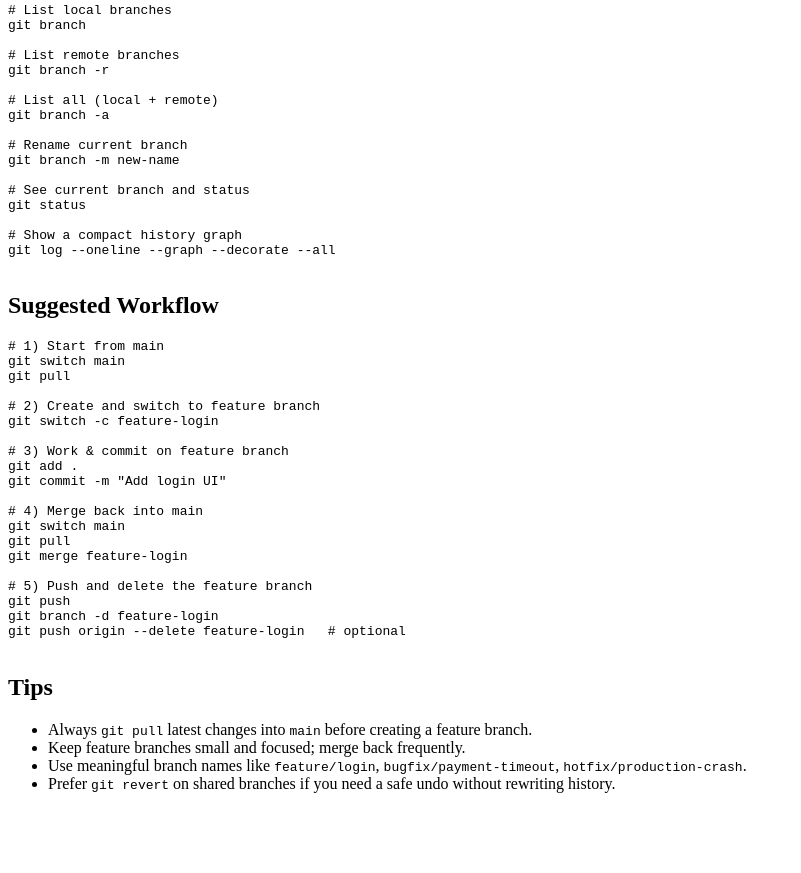
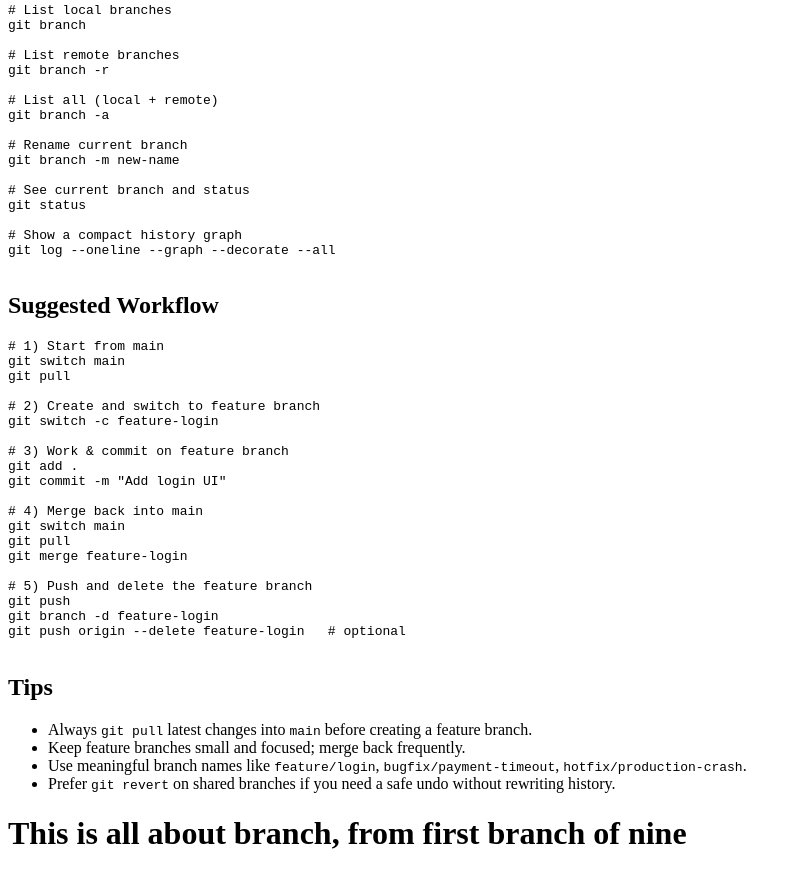
Before and after one commit to Harshal-Khairnar01/git-command, a plain HTML site: page 9ninth.html in a window 1280 px wide. Shown: the part 2187-3060 px from the top of the page, without its empty margins (0-801 px from the left). Before the commit the page ends 2996 px from the top, so only its background shows below. Drawn offline with Linux system fonts and the light colour scheme.

Commit message:
9th's first branch

```diff
--- a/9ninth.html
+++ b/9ninth.html
@@ -67,8 +67,10 @@ git switch -c feature-ui
 
     <p><b>Extra Examples:</b></p>
     <ul>
-        <li><code>git switch -c third</code> → Creates a new branch named <code>third</code> and switches to it in one step.</li>
-        <li><code>git checkout -b branch1</code> → Older syntax that also creates a new branch named <code>branch1</code> and switches to it.</li>
+        <li><code>git switch -c third</code> → Creates a new branch named <code>third</code> and switches to it in one
+            step.</li>
+        <li><code>git checkout -b branch1</code> → Older syntax that also creates a new branch named
+            <code>branch1</code> and switches to it.</li>
     </ul>
 
     <p>Verify it exists:</p>
@@ -189,6 +191,7 @@ git push origin --delete feature-login   # optional
         </li>
         <li>Prefer <code>git revert</code> on shared branches if you need a safe undo without rewriting history.</li>
     </ul>
+    <h1>This is all about branch, from first branch of nine</h1>
 </body>
 
 </html>
```
